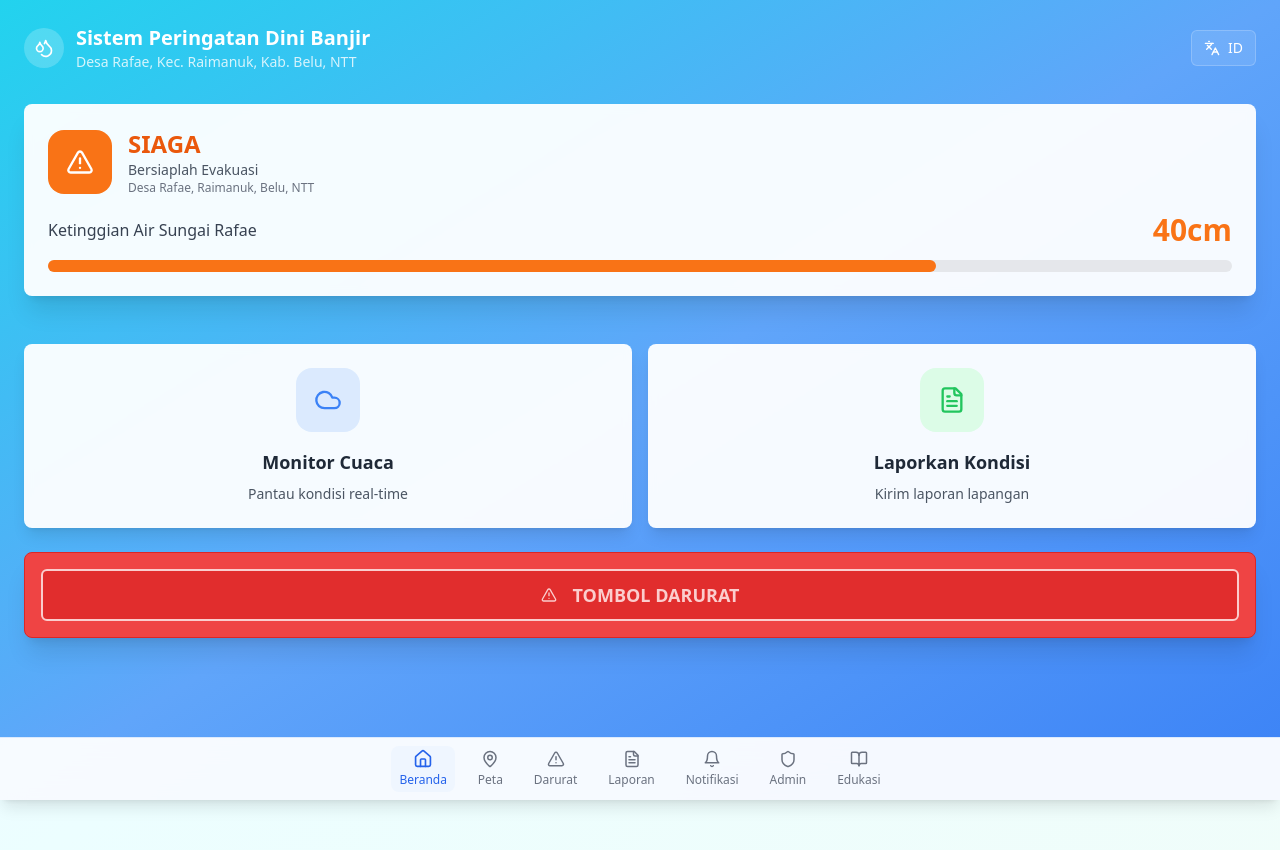
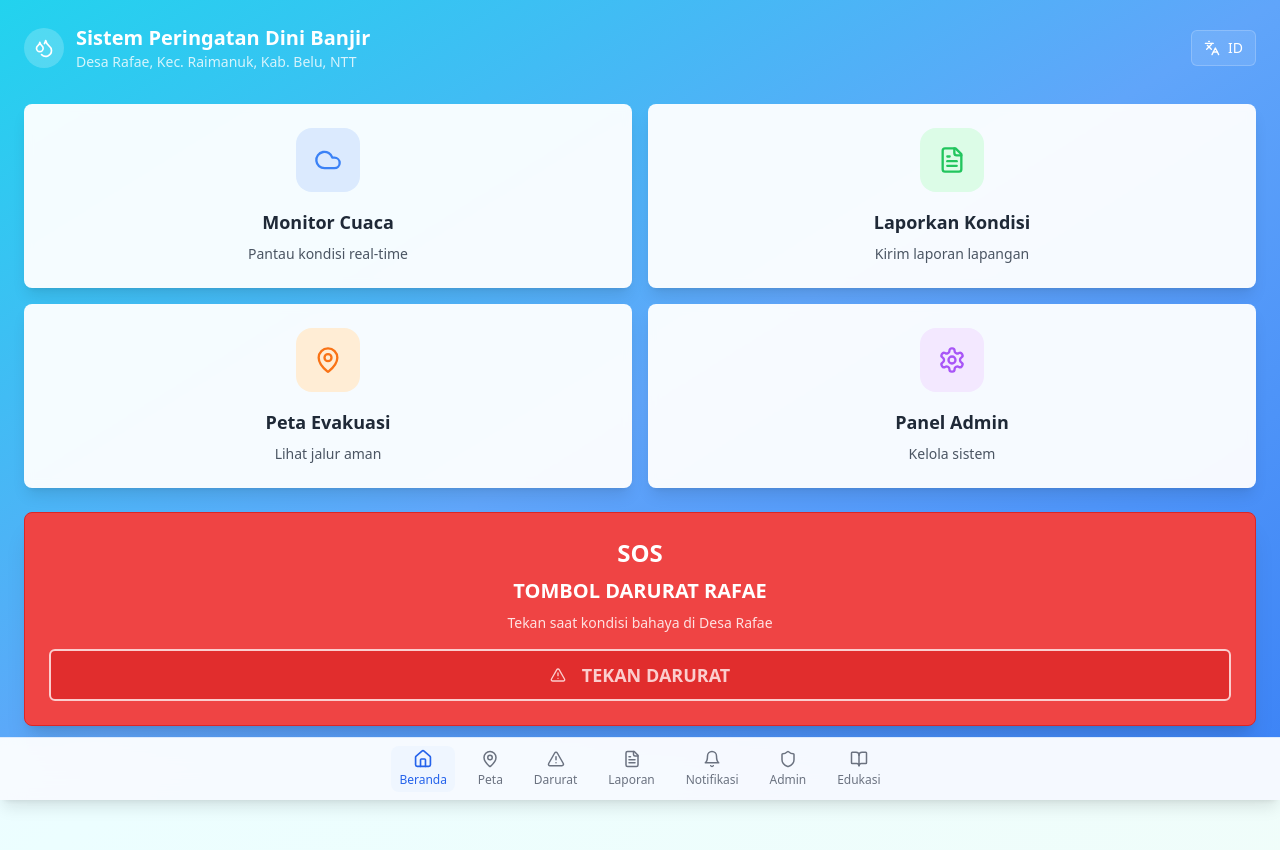
Before and after one commit to AngelaMarselaBouk/rafae-bencana-siaga, a React (Vite) app: page / in a window 1280 px wide. Shown: the top 850 px of the page. Built offline with nearby package versions, Linux system fonts and the light colour scheme.

Commit message:
Refactor: Update dashboard UI based on image
Update the dashboard UI to match the provided image and incorporate best practices from other flood detection apps.

```diff
--- a/src/components/Dashboard.tsx
+++ b/src/components/Dashboard.tsx
@@ -1,33 +1,12 @@
 
 import React, { useState } from 'react';
-import { AlertTriangle, Cloud, Droplets, Languages, Bell, MapPin, FileText } from 'lucide-react';
+import { AlertTriangle, Cloud, Droplets, Languages, Bell, MapPin, FileText, Shield, Settings } from 'lucide-react';
 import { useLanguage } from '../contexts/LanguageContext';
 import { Button } from './ui/button';
 import { Card, CardContent, CardHeader, CardTitle } from './ui/card';
 
 export const Dashboard: React.FC = () => {
   const { t, language, setLanguage } = useLanguage();
-  const [waterLevel, setWaterLevel] = useState<'normal' | 'warning' | 'alert' | 'danger'>('alert');
-
-  const getWaterLevelColor = (level: string) => {
-    switch (level) {
-      case 'normal': return 'text-green-600 bg-green-50 border-green-200';
-      case 'warning': return 'text-yellow-600 bg-yellow-50 border-yellow-200';
-      case 'alert': return 'text-orange-600 bg-orange-50 border-orange-200';
-      case 'danger': return 'text-red-600 bg-red-50 border-red-200';
-      default: return 'text-gray-600 bg-gray-50 border-gray-200';
-    }
-  };
-
-  const getWaterLevelProgress = (level: string) => {
-    switch (level) {
-      case 'normal': return '25%';
-      case 'warning': return '50%';
-      case 'alert': return '75%';
-      case 'danger': return '100%';
-      default: return '25%';
-    }
-  };
 
   return (
     <div className="min-h-screen bg-gradient-to-br from-cyan-400 via-blue-400 to-blue-500">
@@ -56,39 +35,9 @@ export const Dashboard: React.FC = () => {
           </div>
         </div>
 
-        {/* Main Status Card */}
-        <Card className="bg-white/95 backdrop-blur-sm shadow-xl border-0 mb-6">
-          <CardContent className="p-6">
-            <div className="flex items-center gap-4 mb-4">
-              <div className="w-16 h-16 bg-orange-500 rounded-2xl flex items-center justify-center">
-                <AlertTriangle className="text-white" size={28} />
-              </div>
-              <div className="flex-1">
-                <h2 className="text-2xl font-bold text-orange-600 uppercase">SIAGA</h2>
-                <p className="text-gray-600 text-sm">Bersiaplah Evakuasi</p>
-                <p className="text-gray-500 text-xs">Desa Rafae, Raimanuk, Belu, NTT</p>
-              </div>
-            </div>
-
-            <div className="space-y-3">
-              <div className="flex justify-between items-center">
-                <span className="text-gray-700 font-medium">Ketinggian Air Sungai Rafae</span>
-                <span className="text-3xl font-bold text-orange-500">40cm</span>
-              </div>
-              <div className="w-full bg-gray-200 rounded-full h-3">
-                <div
-                  className="bg-orange-500 h-3 rounded-full transition-all duration-500"
-                  style={{ width: getWaterLevelProgress(waterLevel) }}
-                ></div>
-              </div>
-            </div>
-          </CardContent>
-        </Card>
-      </div>
-
-      {/* Quick Action Cards */}
-      <div className="px-6 pb-6">
-        <div className="grid grid-cols-2 gap-4">
+        {/* Main Feature Cards Grid */}
+        <div className="grid grid-cols-2 gap-4 mb-6">
+          {/* Monitor Cuaca */}
           <Card className="bg-white/95 backdrop-blur-sm shadow-lg border-0 hover:shadow-xl transition-shadow">
             <CardContent className="p-6 text-center">
               <div className="w-16 h-16 bg-blue-100 rounded-2xl flex items-center justify-center mx-auto mb-4">
@@ -99,6 +48,7 @@ export const Dashboard: React.FC = () => {
             </CardContent>
           </Card>
 
+          {/* Laporkan Kondisi */}
           <Card className="bg-white/95 backdrop-blur-sm shadow-lg border-0 hover:shadow-xl transition-shadow">
             <CardContent className="p-6 text-center">
               <div className="w-16 h-16 bg-green-100 rounded-2xl flex items-center justify-center mx-auto mb-4">
@@ -108,14 +58,41 @@ export const Dashboard: React.FC = () => {
               <p className="text-gray-600 text-sm">Kirim laporan lapangan</p>
             </CardContent>
           </Card>
+
+          {/* Peta Evakuasi */}
+          <Card className="bg-white/95 backdrop-blur-sm shadow-lg border-0 hover:shadow-xl transition-shadow">
+            <CardContent className="p-6 text-center">
+              <div className="w-16 h-16 bg-orange-100 rounded-2xl flex items-center justify-center mx-auto mb-4">
+                <MapPin className="text-orange-500" size={28} />
+              </div>
+              <h3 className="text-lg font-bold text-gray-800 mb-2">Peta Evakuasi</h3>
+              <p className="text-gray-600 text-sm">Lihat jalur aman</p>
+            </CardContent>
+          </Card>
+
+          {/* Panel Admin */}
+          <Card className="bg-white/95 backdrop-blur-sm shadow-lg border-0 hover:shadow-xl transition-shadow">
+            <CardContent className="p-6 text-center">
+              <div className="w-16 h-16 bg-purple-100 rounded-2xl flex items-center justify-center mx-auto mb-4">
+                <Settings className="text-purple-500" size={28} />
+              </div>
+              <h3 className="text-lg font-bold text-gray-800 mb-2">Panel Admin</h3>
+              <p className="text-gray-600 text-sm">Kelola sistem</p>
+            </CardContent>
+          </Card>
         </div>
 
-        {/* Emergency Button */}
-        <Card className="bg-red-500 border-red-600 text-white shadow-xl mt-6">
-          <CardContent className="p-4">
+        {/* Emergency SOS Button */}
+        <Card className="bg-red-500 border-red-600 text-white shadow-xl">
+          <CardContent className="p-6 text-center">
+            <div className="mb-4">
+              <h2 className="text-2xl font-bold mb-2">SOS</h2>
+              <h3 className="text-xl font-bold mb-2">TOMBOL DARURAT RAFAE</h3>
+              <p className="text-red-100 text-sm">Tekan saat kondisi bahaya di Desa Rafae</p>
+            </div>
             <Button className="w-full bg-red-600 hover:bg-red-700 text-white text-lg font-bold py-6 border-2 border-white animate-pulse">
               <AlertTriangle size={24} className="mr-2" />
-              {t('emergencyButton')}
+              TEKAN DARURAT
             </Button>
           </CardContent>
         </Card>
```
